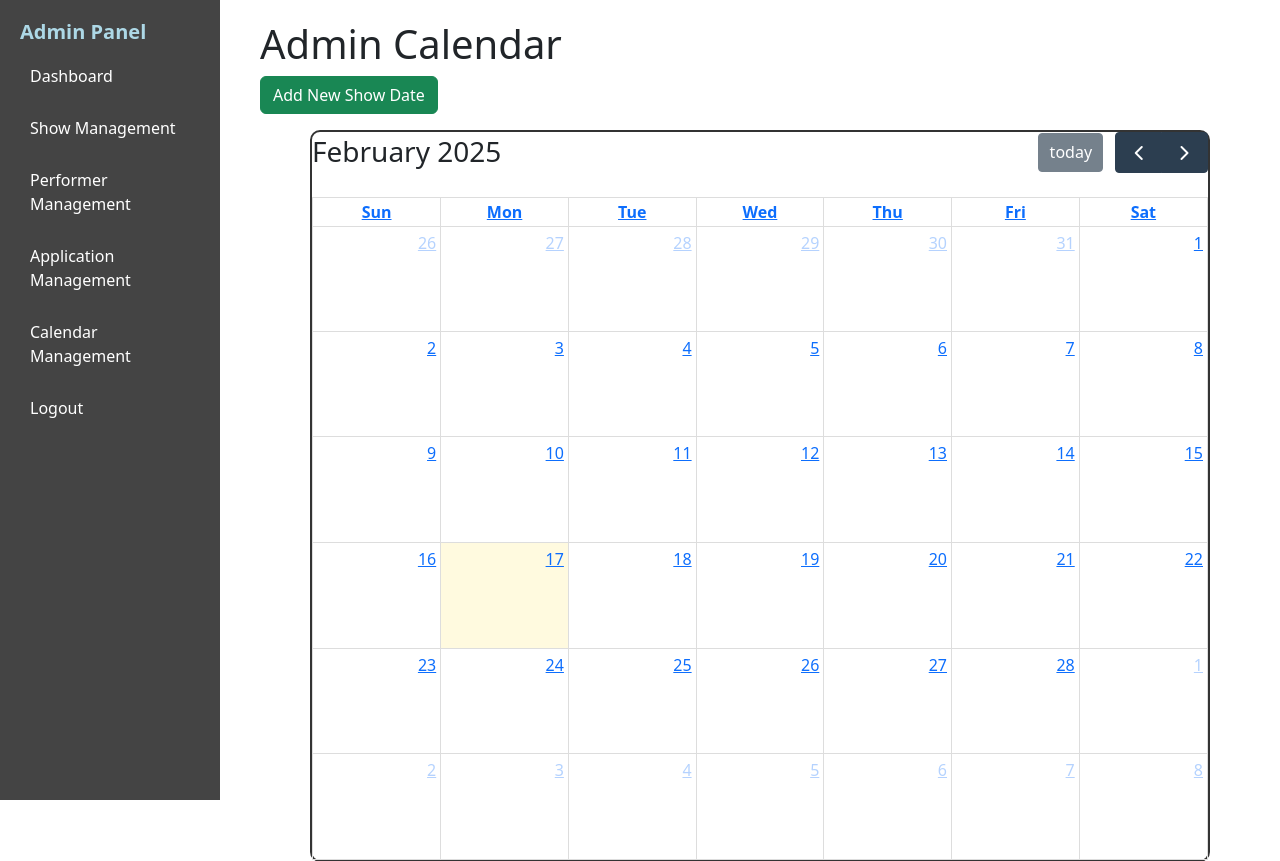
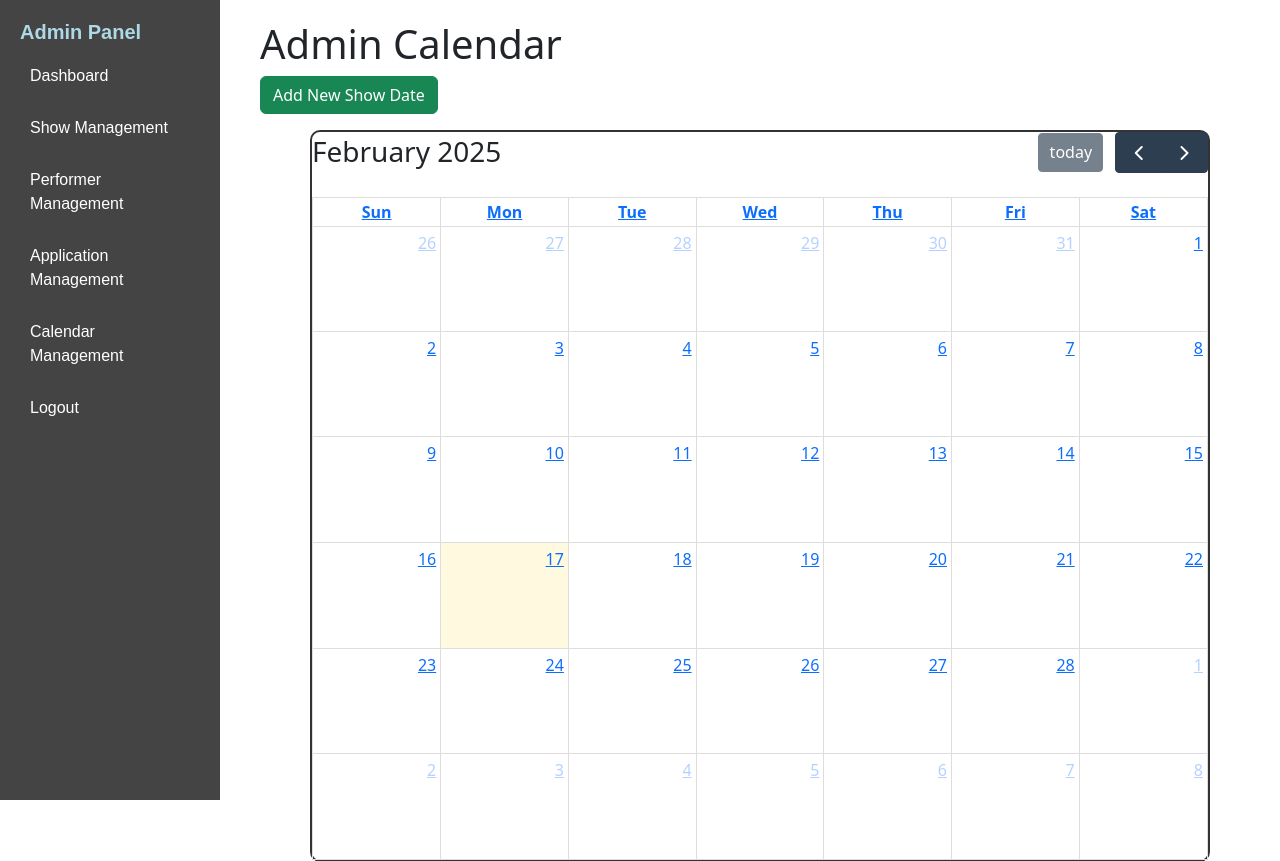
Before and after one commit to GrapevineEscape/MysteriesInMotion-Public, a Flask app: template app/templates/admin/calendar.html in a window 1280 px wide. Shown: the top 861 px of the page. Run offline with Flask 3, Linux system fonts and the light colour scheme; the template is opened without the code that fills it, so the values that code supplies are empty; some libraries are stand-ins or nearby versions.

Commit message:
Admin Calendar Dashboard FONT

```diff
--- a/app/static/css/style.css
+++ b/app/static/css/style.css
@@ -3,6 +3,18 @@ body {
     padding: 0;
     font-family: 'Arial', sans-serif;
 }
+
+
+/* Force consistent font across all admin pages, overriding Bootstrap */
+.admin-sidebar {
+    font-family: 'Arial', sans-serif !important;
+}
+
+/* Also apply to sidebar links to ensure consistency */
+.admin-sidebar ul li a {
+    font-family: 'Arial', sans-serif !important;
+}
+
 
 /* Sidebar Styles */
 .sidebar {
```
